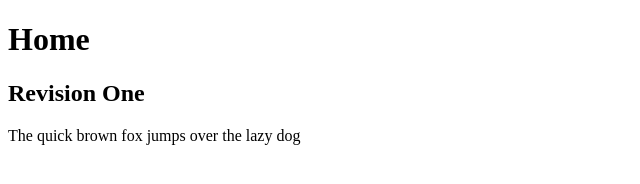
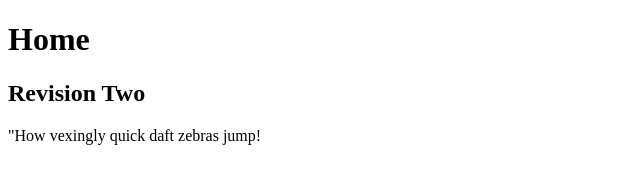
Before and after one commit to rocky-test/projects, a plain HTML site: page index.html in a window 1280 px wide. Shown: the full height of the page, 0-640 px from the left. Drawn offline with Linux system fonts and the light colour scheme.

Commit message:
Projekto antras leidimas

```diff
--- a/index.html
+++ b/index.html
@@ -7,8 +7,8 @@
 <body>
 
   <h1>Home</h1>
-  <h2>Revision One</h2>
-  <p>The quick brown fox jumps over the lazy dog</p>
+  <h2>Revision Two</h2>
+  <p>"How vexingly quick daft zebras jump!</p>
 
 </body>
 </html>
```
